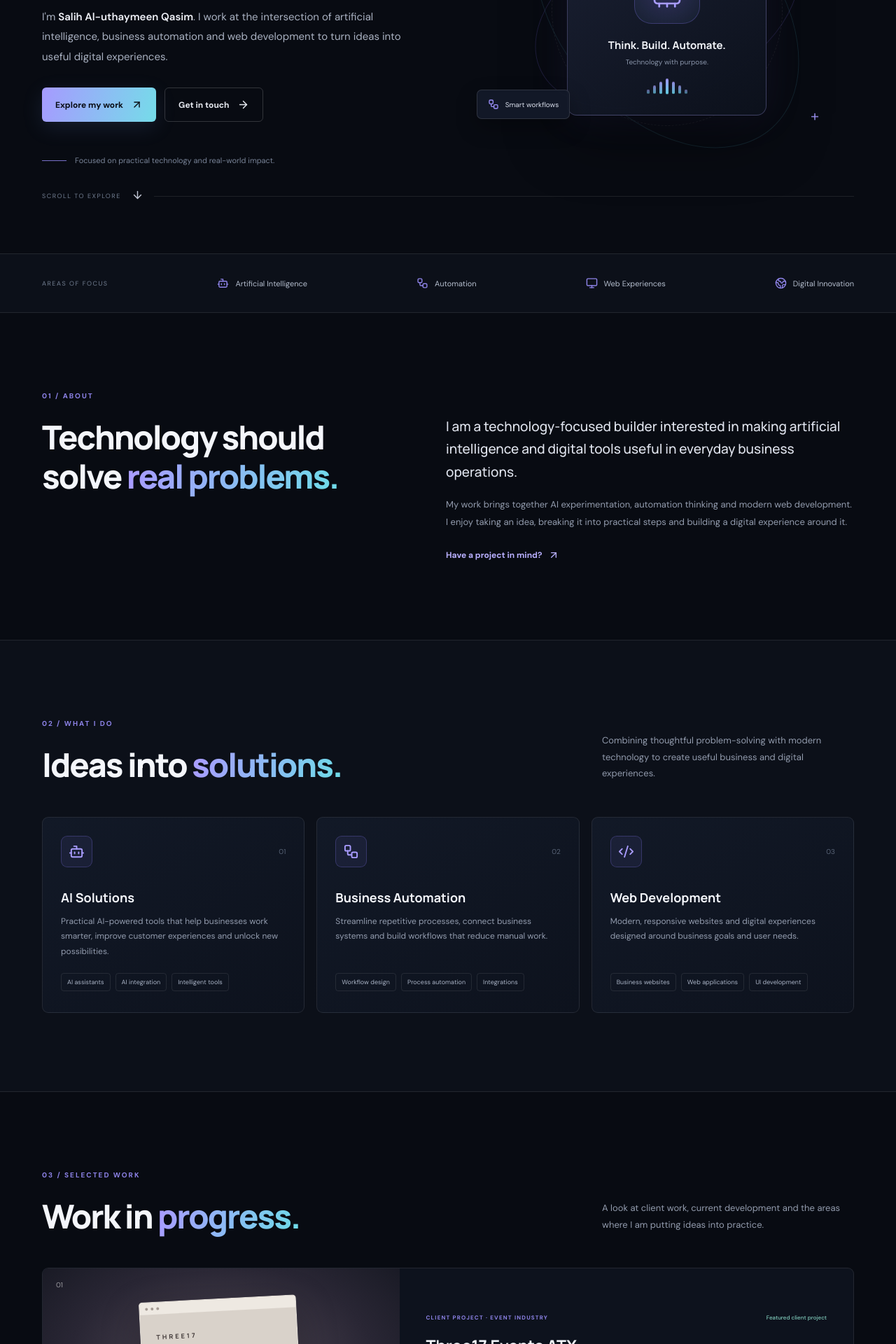
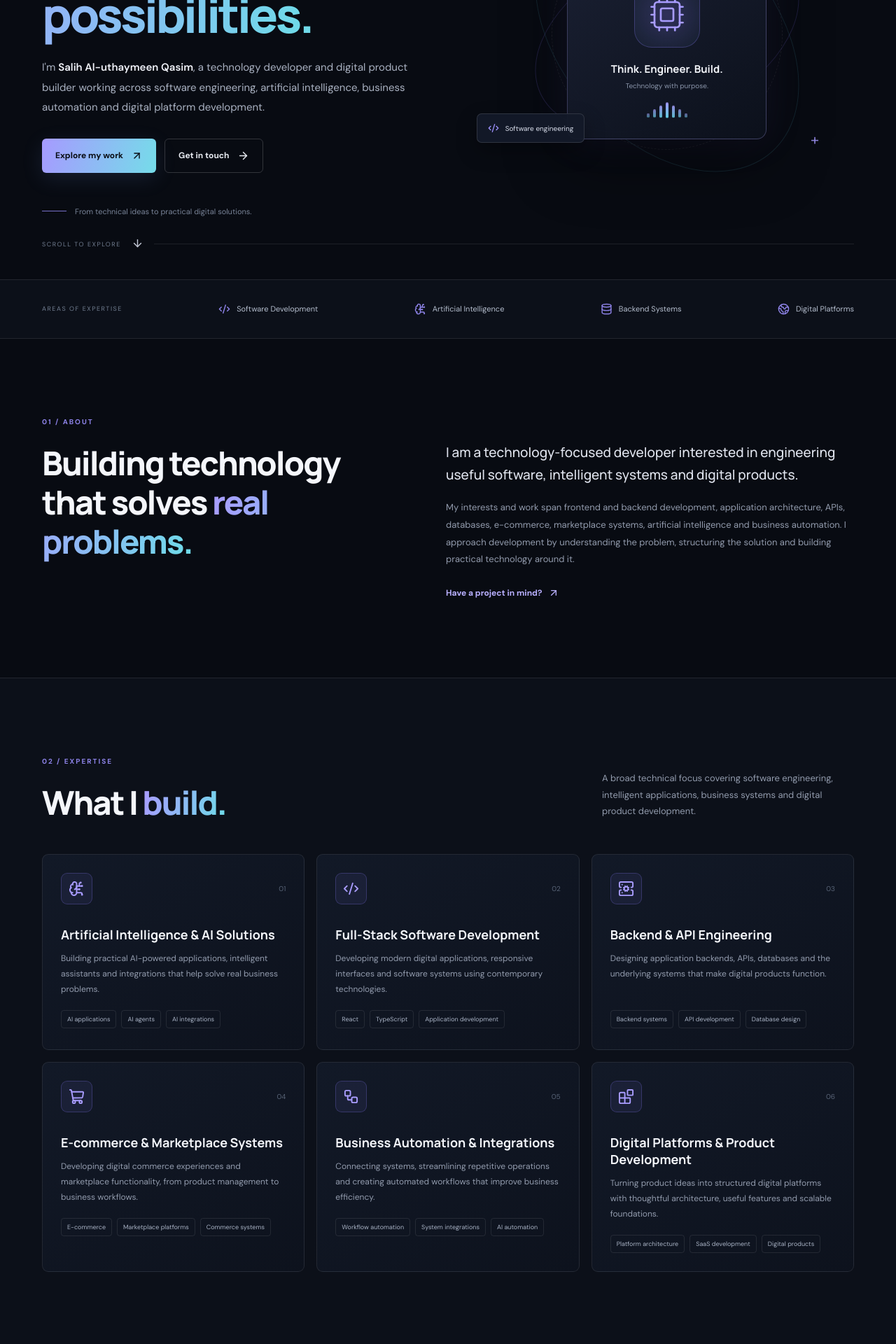
Before and after one commit to smnoortech/sm-ai-business-agent, a React (Vite) app: page / in a window 1280 px wide. Shown: the part 400-2320 px from the top of the page at 70% size. Built offline with nearby package versions, Linux system fonts and the light colour scheme.

Commit message:
Expand portfolio expertise and refine selected projects

```diff
--- a/src/App.tsx
+++ b/src/App.tsx
@@ -3,85 +3,113 @@ import {
   ArrowDown,
   ArrowRight,
   ArrowUpRight,
+  Blocks,
   Bot,
+  BrainCircuit,
   Check,
   Code2,
   Cpu,
+  Database,
   Globe2,
   Menu,
   MessageSquare,
-  Monitor,
+  ServerCog,
+  ShoppingCart,
   Workflow,
   X,
 } from "lucide-react";
 
 const services = [
   {
-    icon: Bot,
+    icon: BrainCircuit,
     number: "01",
-    title: "AI Solutions",
+    title: "Artificial Intelligence & AI Solutions",
     description:
-      "Practical AI-powered tools that help businesses work smarter, improve customer experiences and unlock new possibilities.",
-    tags: ["AI assistants", "AI integration", "Intelligent tools"],
+      "Building practical AI-powered applications, intelligent assistants and integrations that help solve real business problems.",
+    tags: ["AI applications", "AI agents", "AI integrations"],
+  },
+  {
+    icon: Code2,
+    number: "02",
+    title: "Full-Stack Software Development",
+    description:
+      "Developing modern digital applications, responsive interfaces and software systems using contemporary technologies.",
+    tags: ["React", "TypeScript", "Application development"],
+  },
+  {
+    icon: ServerCog,
+    number: "03",
+    title: "Backend & API Engineering",
+    description:
+      "Designing application backends, APIs, databases and the underlying systems that make digital products function.",
+    tags: ["Backend systems", "API development", "Database design"],
+  },
+  {
+    icon: ShoppingCart,
+    number: "04",
+    title: "E-commerce & Marketplace Systems",
+    description:
+      "Developing digital commerce experiences and marketplace functionality, from product management to business workflows.",
+    tags: ["E-commerce", "Marketplace platforms", "Commerce systems"],
   },
   {
     icon: Workflow,
-    number: "02",
-    title: "Business Automation",
+    number: "05",
+    title: "Business Automation & Integrations",
     description:
-      "Streamline repetitive processes, connect business systems and build workflows that reduce manual work.",
-    tags: ["Workflow design", "Process automation", "Integrations"],
+      "Connecting systems, streamlining repetitive operations and creating automated workflows that improve business efficiency.",
+    tags: ["Workflow automation", "System integrations", "AI automation"],
   },
   {
-    icon: Code2,
-    number: "03",
-    title: "Web Development",
+    icon: Blocks,
+    number: "06",
+    title: "Digital Platforms & Product Development",
     description:
-      "Modern, responsive websites and digital experiences designed around business goals and user needs.",
-    tags: ["Business websites", "Web applications", "UI development"],
+      "Turning product ideas into structured digital platforms with thoughtful architecture, useful features and scalable foundations.",
+    tags: ["Platform architecture", "SaaS development", "Digital products"],
   },
 ];
 
 const projects = [
   {
     number: "01",
-    category: "CLIENT PROJECT · EVENT INDUSTRY",
+    category: "CLIENT WORK · WEBSITE DEVELOPMENT",
     title: "Three17 Events ATX",
     description:
-      "A digital presence for a luxury event styling company, focused on presenting its services and creating a polished brand experience.",
-    stack: ["Web design", "Responsive development", "Client delivery"],
-    status: "Featured client project",
+      "A paid client website project for a luxury event styling company, focused on presenting its services through a polished digital experience.",
+    stack: ["Client website", "Web design", "Responsive development"],
+    status: "Paid client website project",
     className: "project-visual-one",
   },
   {
     number: "02",
-    category: "AI · BUSINESS AUTOMATION",
-    title: "SM AI Business Agent",
+    category: "SOFTWARE ENGINEERING · MARKETPLACE",
+    title: "Telegram Marketplace",
     description:
-      "A portfolio and product direction exploring practical AI agents, business workflows and automation-led solutions.",
-    stack: ["Artificial intelligence", "Automation", "Digital products"],
+      "A marketplace platform under active development, involving full-stack engineering, backend systems, database architecture and core marketplace functionality.",
+    stack: ["Full-stack development", "Backend engineering", "Marketplace systems"],
     status: "In development",
     className: "project-visual-two",
-  },
-  {
-    number: "03",
-    category: "WEB · DIGITAL EXPERIENCE",
-    title: "Business Web Experiences",
-    description:
-      "A collection of web development capabilities focused on clear communication, responsive interfaces and useful digital experiences.",
-    stack: ["React", "TypeScript", "Modern web"],
-    status: "Ongoing practice",
-    className: "project-visual-three",
   },
 ];
 
 const capabilities = [
-  "AI-powered business solutions",
+  "Artificial intelligence solutions",
+  "AI agents and intelligent assistants",
+  "Full-stack software development",
+  "React and TypeScript",
+  "Backend application engineering",
+  "REST API development",
+  "Database design and management",
+  "E-commerce development",
+  "Marketplace architecture",
   "Business process automation",
-  "Responsive web development",
-  "React and TypeScript",
-  "API and system integrations",
-  "Digital product development",
+  "System and API integrations",
+  "SaaS and digital platforms",
+  "Authentication and access control",
+  "Software testing and debugging",
+  "UI/UX and responsive interfaces",
+  "Technical problem-solving",
 ];
 
 function App() {
@@ -101,6 +129,7 @@ function App() {
           <button
             className="mobile-menu-button"
             aria-label={menuOpen ? "Close navigation" : "Open navigation"}
+            aria-expanded={menuOpen}
             onClick={() => setMenuOpen(!menuOpen)}
           >
             {menuOpen ? <X size={22} /> : <Menu size={22} />}
@@ -108,7 +137,7 @@ function App() {
 
           <nav className={menuOpen ? "navigation navigation-open" : "navigation"}>
             <a href="#about" onClick={closeMenu}>About</a>
-            <a href="#services" onClick={closeMenu}>Services</a>
+            <a href="#services" onClick={closeMenu}>Expertise</a>
             <a href="#work" onClick={closeMenu}>Selected work</a>
             <a className="nav-contact" href="#contact" onClick={closeMenu}>
               Let's talk <ArrowUpRight size={15} />
@@ -124,18 +153,22 @@ function App() {
             <div className="hero-content">
               <div className="eyebrow">
                 <span className="status-dot" />
-                AI · AUTOMATION · WEB DEVELOPMENT
+                SOFTWARE · AI · DIGITAL PLATFORMS
               </div>
+
               <h1>
-                Building smarter
+                Engineering ideas.
                 <br />
-                <span className="gradient-text">digital solutions.</span>
+                <span className="gradient-text">Building possibilities.</span>
               </h1>
+
               <p className="hero-description">
-                I'm <strong>Salih Al-uthaymeen Qasim</strong>. I work at the
-                intersection of artificial intelligence, business automation
-                and web development to turn ideas into useful digital experiences.
+                I'm <strong>Salih Al-uthaymeen Qasim</strong>, a technology
+                developer and digital product builder working across software
+                engineering, artificial intelligence, business automation and
+                digital platform development.
               </p>
+
               <div className="hero-actions">
                 <a className="button button-primary" href="#work">
                   Explore my work <ArrowUpRight size={17} />
@@ -144,9 +177,10 @@ function App() {
                   Get in touch <ArrowRight size={17} />
                 </a>
               </div>
+
               <div className="hero-footnote">
                 <span className="footnote-line" />
-                Focused on practical technology and real-world impact.
+                From technical ideas to practical digital solutions.
               </div>
             </div>
 
@@ -154,38 +188,49 @@ function App() {
               <div className="orbit orbit-one" />
               <div className="orbit orbit-two" />
               <div className="orbit orbit-three" />
+
               <div className="core-card">
                 <div className="core-top">
                   <span className="core-indicator" />
-                  <span>INTELLIGENCE / 001</span>
+                  <span>ENGINEERING / 001</span>
                 </div>
-                <div className="core-icon"><Cpu size={54} strokeWidth={1.2} /></div>
-                <div className="core-title">Think. Build. Automate.</div>
+                <div className="core-icon">
+                  <Cpu size={54} strokeWidth={1.2} />
+                </div>
+                <div className="core-title">Think. Engineer. Build.</div>
                 <div className="core-subtitle">Technology with purpose.</div>
                 <div className="core-bars">
                   <span /><span /><span /><span /><span /><span /><span />
                 </div>
               </div>
-              <div className="floating-chip chip-top"><Bot size={16} /> AI systems</div>
-              <div className="floating-chip chip-bottom"><Workflow size={16} /> Smart workflows</div>
+
+              <div className="floating-chip chip-top">
+                <Bot size={16} /> AI systems
+              </div>
+              <div className="floating-chip chip-bottom">
+                <Code2 size={16} /> Software engineering
+              </div>
               <div className="art-cross cross-one">+</div>
               <div className="art-cross cross-two">+</div>
             </div>
           </div>
+
           <div className="container hero-bottom">
             <span>SCROLL TO EXPLORE</span>
-            <a href="#about" aria-label="Scroll to about section"><ArrowDown size={17} /></a>
+            <a href="#about" aria-label="Scroll to about section">
+              <ArrowDown size={17} />
+            </a>
             <span className="hero-bottom-line" />
           </div>
         </section>
 
         <section className="trust-strip">
           <div className="container trust-inner">
-            <span>AREAS OF FOCUS</span>
-            <div><Bot size={17} /> Artificial Intelligence</div>
-            <div><Workflow size={17} /> Automation</div>
-            <div><Monitor size={17} /> Web Experiences</div>
-            <div><Globe2 size={17} /> Digital Innovation</div>
+            <span>AREAS OF EXPERTISE</span>
+            <div><Code2 size={17} /> Software Development</div>
+            <div><BrainCircuit size={17} /> Artificial Intelligence</div>
+            <div><Database size={17} /> Backend Systems</div>
+            <div><Globe2 size={17} /> Digital Platforms</div>
           </div>
         </section>
 
@@ -193,19 +238,27 @@ function App() {
           <div className="container two-column">
             <div>
               <div className="section-label">01 / ABOUT</div>
-              <h2>Technology should solve <span className="gradient-text">real problems.</span></h2>
+              <h2>
+                Building technology that solves
+                <span className="gradient-text"> real problems.</span>
+              </h2>
             </div>
+
             <div className="about-copy">
               <p className="large-copy">
-                I am a technology-focused builder interested in making
-                artificial intelligence and digital tools useful in everyday
-                business operations.
+                I am a technology-focused developer interested in engineering
+                useful software, intelligent systems and digital products.
               </p>
+
               <p>
-                My work brings together AI experimentation, automation thinking
-                and modern web development. I enjoy taking an idea, breaking
-                it into practical steps and building a digital experience around it.
+                My interests and work span frontend and backend development,
+                application architecture, APIs, databases, e-commerce,
+                marketplace systems, artificial intelligence and business
+                automation. I approach development by understanding the
+                problem, structuring the solution and building practical
+                technology around it.
               </p>
+
               <a className="text-link" href="#contact">
                 Have a project in mind? <ArrowUpRight size={16} />
               </a>
@@ -217,27 +270,39 @@ function App() {
           <div className="container">
             <div className="section-heading">
               <div>
-                <div className="section-label">02 / WHAT I DO</div>
-                <h2>Ideas into <span className="gradient-text">solutions.</span></h2>
+                <div className="section-label">02 / EXPERTISE</div>
+                <h2>
+                  What I <span className="gradient-text">build.</span>
+                </h2>
               </div>
+
               <p>
-                Combining thoughtful problem-solving with modern technology
-                to create useful business and digital experiences.
+                A broad technical focus covering software engineering,
+                intelligent applications, business systems and digital
+                product development.
               </p>
             </div>
+
             <div className="service-grid">
               {services.map((service) => {
                 const Icon = service.icon;
+
                 return (
                   <article className="service-card" key={service.number}>
                     <div className="service-card-top">
-                      <div className="service-icon"><Icon size={23} /></div>
+                      <div className="service-icon">
+                        <Icon size={23} />
+                      </div>
                       <span>{service.number}</span>
                     </div>
+
                     <h3>{service.title}</h3>
                     <p>{service.description}</p>
+
                     <div className="tag-list">
-                      {service.tags.map((tag) => <span key={tag}>{tag}</span>)}
+                      {service.tags.map((tag) => (
+                        <span key={tag}>{tag}</span>
+                      ))}
                     </div>
                   </article>
                 );
@@ -251,22 +316,31 @@ function App() {
             <div className="section-heading">
               <div>
                 <div className="section-label">03 / SELECTED WORK</div>
-                <h2>Work in <span className="gradient-text">progress.</span></h2>
+                <h2>
+                  Projects & <span className="gradient-text">development.</span>
+                </h2>
               </div>
+
               <p>
-                A look at client work, current development and the areas
-                where I am putting ideas into practice.
+                Selected client work and software development projects.
+                Each project is presented according to its actual status.
               </p>
             </div>
+
             <div className="project-list">
               {projects.map((project) => (
                 <article className="project-card" key={project.number}>
                   <div className={`project-visual ${project.className}`}>
                     <div className="project-visual-inner">
-                      <span className="project-visual-number">{project.number}</span>
+                      <span className="project-visual-number">
+                        {project.number}
+                      </span>
+
                       {project.number === "01" && (
                         <div className="visual-window">
-                          <div className="visual-window-bar"><i /><i /><i /></div>
+                          <div className="visual-window-bar">
+                            <i /><i /><i />
+                          </div>
                           <div className="visual-window-content">
                             <span>THREE17</span>
                             <strong>EVENTS<br />THAT FEEL<br />LIKE YOU.</strong>
@@ -274,31 +348,32 @@ function App() {
                           </div>
                         </div>
                       )}
+
                       {project.number === "02" && (
                         <div className="visual-ai">
-                          <div className="visual-ai-orbit"><Bot size={55} /></div>
-                          <span>AI AGENT</span>
-                          <strong>WORK SMARTER</strong>
-                        </div>
-                      )}
-                      {project.number === "03" && (
-                        <div className="visual-web">
-                          <div className="visual-web-top" />
-                          <div className="visual-web-lines"><i /><i /><i /></div>
-                          <div className="visual-web-blocks"><i /><i /><i /></div>
+                          <div className="visual-ai-orbit">
+                            <ShoppingCart size={55} />
+                          </div>
+                          <span>MARKETPLACE PLATFORM</span>
+                          <strong>BUILT TO CONNECT</strong>
                         </div>
                       )}
                     </div>
                   </div>
+
                   <div className="project-info">
                     <div className="project-meta">
                       <span>{project.category}</span>
                       <span className="project-status">{project.status}</span>
                     </div>
+
                     <h3>{project.title}</h3>
                     <p>{project.description}</p>
+
                     <div className="tag-list">
-                      {project.stack.map((item) => <span key={item}>{item}</span>)}
+                      {project.stack.map((item) => (
+                        <span key={item}>{item}</span>
+                      ))}
                     </div>
                   </div>
                 </article>
@@ -310,13 +385,19 @@ function App() {
         <section className="section capabilities-section">
           <div className="container capabilities-layout">
             <div>
-              <div className="section-label">04 / CAPABILITIES</div>
-              <h2>Tools are powerful.<br /><span className="gradient-text">Execution matters.</span></h2>
+              <div className="section-label">04 / TECHNICAL CAPABILITIES</div>
+              <h2>
+                Strong foundations.
+                <br />
+                <span className="gradient-text">Practical execution.</span>
+              </h2>
+
               <p className="capabilities-intro">
-                The technologies and disciplines I use to explore, design
-                and build digital solutions.
+                The technologies, engineering disciplines and problem-solving
+                areas that inform my approach to building digital solutions.
               </p>
             </div>
+
             <div className="capability-list">
               {capabilities.map((capability) => (
                 <div className="capability-item" key={capability}>
@@ -331,18 +412,27 @@ function App() {
         <section className="contact-section section" id="contact">
           <div className="container contact-panel">
             <div className="contact-glow" />
+
             <div className="section-label">05 / START A CONVERSATION</div>
-            <h2>Have an idea worth <span className="gradient-text">building?</span></h2>
+
+            <h2>
+              Have an idea worth
+              <span className="gradient-text"> building?</span>
+            </h2>
+
             <p>
-              Whether you are exploring AI, improving a business workflow
-              or planning a website, let's discuss what you want to create.
+              Whether you need software development, an AI-powered solution,
+              a marketplace system or a digital product, let's discuss
+              what you want to build.
             </p>
-            <a className="button button-primary" href="mailto:">
+
+            <a className="button button-primary" href="#about">
               <MessageSquare size={17} /> Get in touch <ArrowUpRight size={17} />
             </a>
+
             <div className="contact-bottom">
               <span>Salih Al-uthaymeen Qasim</span>
-              <span>AI · AUTOMATION · WEB</span>
+              <span>SOFTWARE · AI · DIGITAL PRODUCTS</span>
             </div>
           </div>
         </section>
@@ -354,8 +444,14 @@ function App() {
             <span className="brand-mark">S<span>.</span></span>
             <span className="brand-name">SALIH<span>MEEN</span></span>
           </a>
-          <span>© {new Date().getFullYear()} Salih Al-uthaymeen Qasim. Built with purpose.</span>
-          <a href="#home" className="back-top">Back to top <ArrowUpRight size={14} /></a>
+
+          <span>
+            © {new Date().getFullYear()} Salih Al-uthaymeen Qasim. Built with purpose.
+          </span>
+
+          <a href="#home" className="back-top">
+            Back to top <ArrowUpRight size={14} />
+          </a>
         </div>
       </footer>
     </>
```
